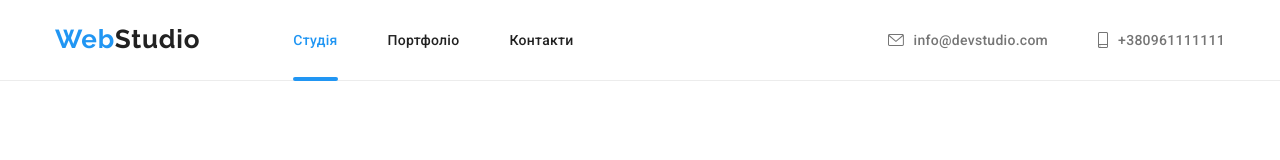
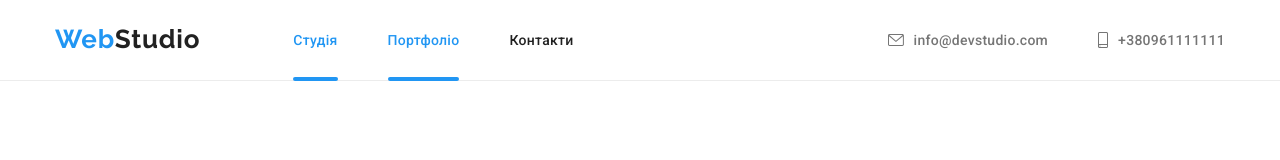
Before and after one commit to Tarasevich25/goit-markup-hw-08, a plain HTML site: page portfolio.html in a window 1280 px wide. Shown: the top 160 px of the page. Drawn offline with nearby package versions, Linux system fonts and the light colour scheme; files that its build step writes are made by us from their sources.

Commit message:
added adapt version for mobile and tablet

```diff
--- a/portfolio.html
+++ b/portfolio.html
@@ -36,7 +36,11 @@
               >
             </li>
             <li>
-              <a class="header__nav--item" href="./portfolio.html">Портфоліо</a>
+              <a
+                class="header__nav--item header__nav--current"
+                href="./portfolio.html"
+                >Портфоліо</a
+              >
             </li>
             <li>
               <a class="header__nav--item" href="./index.html">Контакти</a>
```
